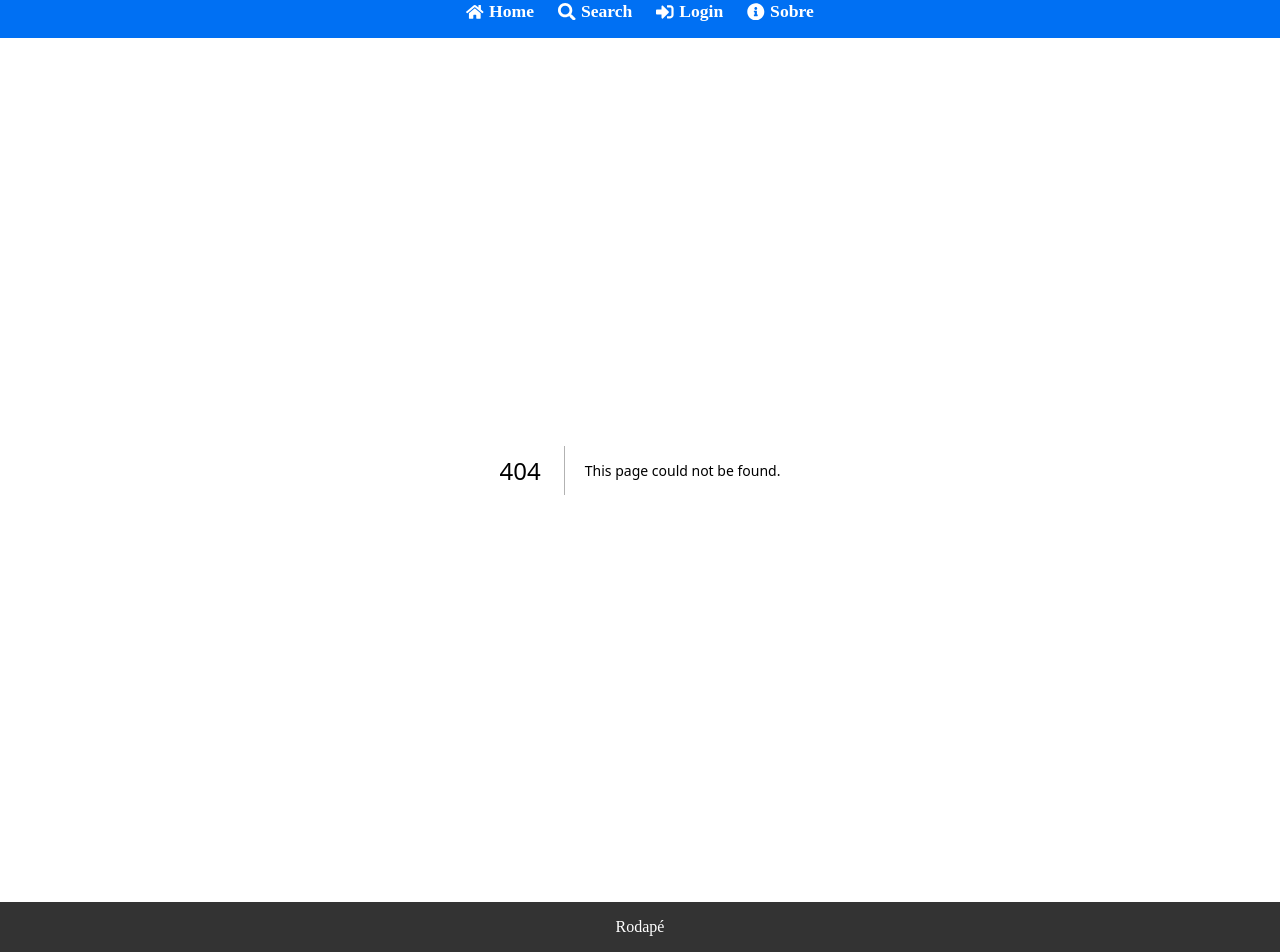
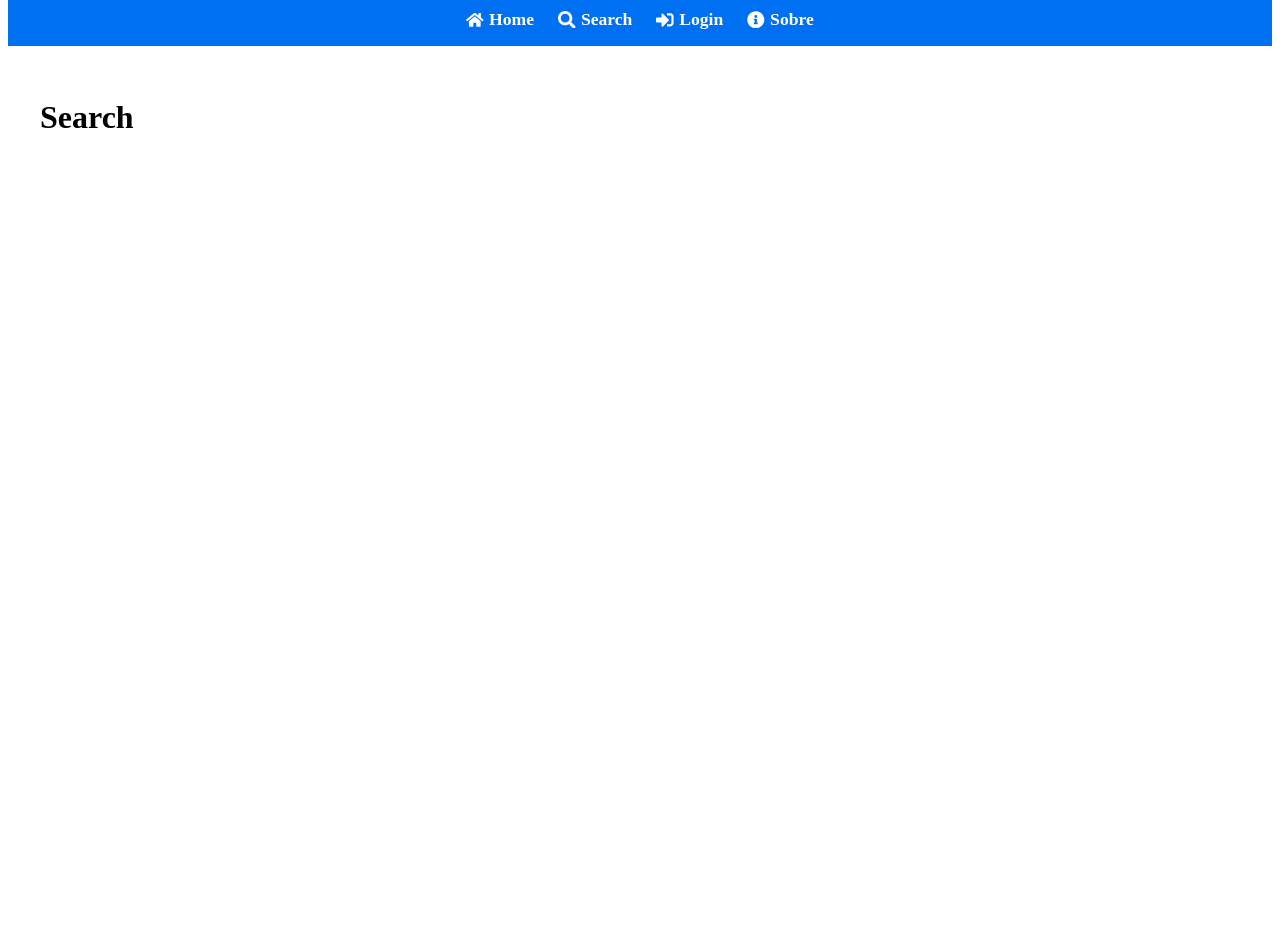
Before and after one commit to AdonayRocha/Wather-App-Next, a Next.js app: page /search in a window 1280 px wide. Before the commit this address had no page. Shown: the part 15-967 px from the top of the page. After the commit the page ends 816 px from the top, so only its background shows below. Built offline with nearby package versions, Linux system fonts and the light colour scheme.

Commit message:
Movendo de novo
Movi para page,  resumindo deu 404 (Tudo errado :()

```diff
--- a/src/app/layout.tsx
+++ b/src/app/layout.tsx
@@ -20,7 +20,7 @@ export default function RootLayout({ children }: LayoutProps) {
       <body className={styles.container}>
         <header className={styles.header}>
           <nav className={styles.nav}>
-            <Link href="/" className={styles.link}>
+            <Link href="" className={styles.link}>
               <FaHome /> Home
             </Link>
             <Link href="/search" className={styles.link}>
@@ -37,7 +37,6 @@ export default function RootLayout({ children }: LayoutProps) {
         <main className={styles.content}>
           {isClient ? children : null}
         </main>
-        <footer className={styles.footer}>Rodapé</footer>
       </body>
     </html>
   );
--- /dev/null
+++ b/src/app/search/page.tsx
@@ -0,0 +1,7 @@
+export default function SearchPage() {
+    return (
+    <div>
+        <h1>Search</h1>
+    </div>
+    );
+}
```
Also changed, not shown: src/app/home/page.tsx (added), src/app/login/page.tsx (added), src/app/pages/search/page.tsx (deleted), src/app/profile/page.tsx (added).
